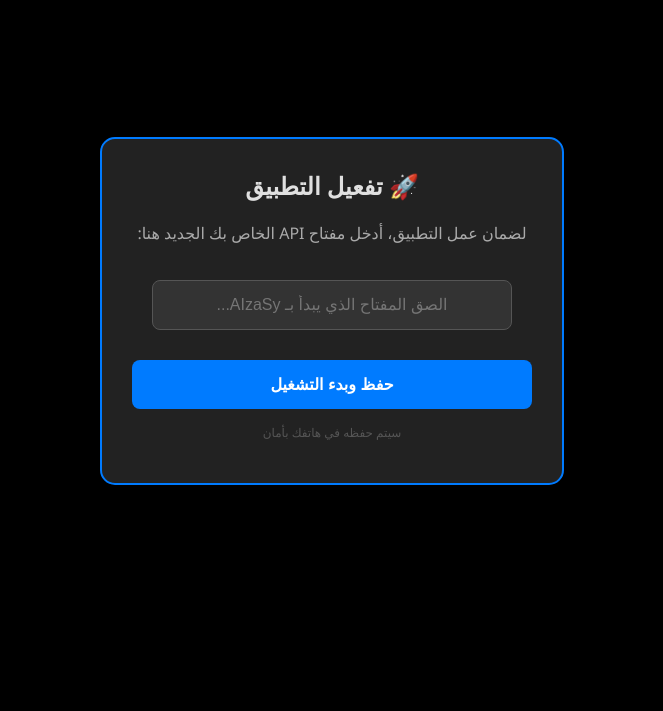
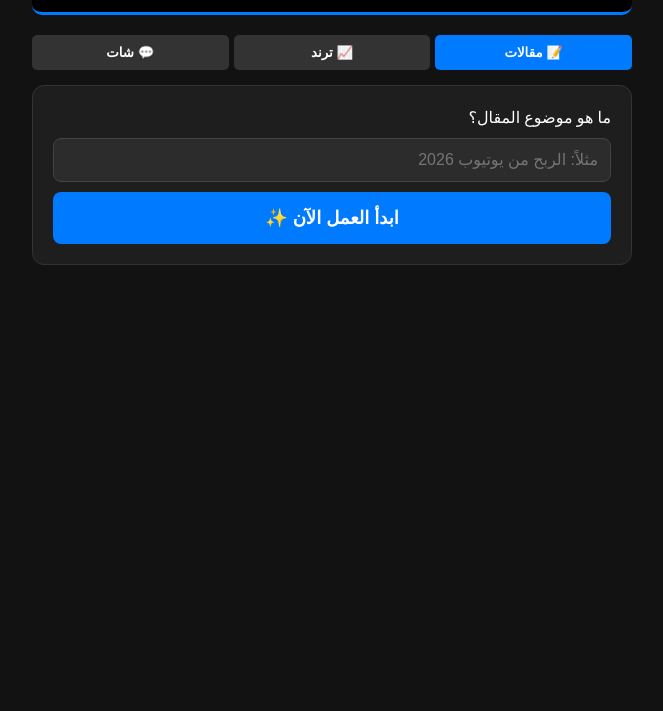
Before and after one commit to sal3023/youtube-studio-p, a plain HTML site: page index.html in a window 1280 px wide. Shown: the part 89-800 px from the top of the page, without its empty margins (308-971 px from the left). Drawn offline with Linux system fonts and the light colour scheme.

Commit message:
Update index.html

```diff
--- a/index.html
+++ b/index.html
@@ -3,175 +3,97 @@
 <head>
     <meta charset="UTF-8">
     <meta name="viewport" content="width=device-width, initial-scale=1.0">
-    <title>S.M Studio Pro</title>
+    <title>S.M Studio Pro - لوحة التحكم</title>
     <style>
-        :root { --main: #007bff; --bg: #121212; --dark: #1e1e1e; --text: #e0e0e0; }
-        body { font-family: 'Segoe UI', sans-serif; background: var(--bg); color: var(--text); margin: 0; display: flex; flex-direction: column; height: 100vh; overflow: hidden; }
-
-        /* شاشة الترحيب وإدخال المفتاح */
-        #loginScreen { position: fixed; top: 0; left: 0; width: 100%; height: 100%; background: #000; z-index: 9999; display: flex; flex-direction: column; justify-content: center; align-items: center; padding: 20px; box-sizing: border-box; }
-        .login-box { background: #222; padding: 30px; border-radius: 15px; border: 2px solid var(--main); width: 100%; max-width: 400px; text-align: center; }
-        .login-input { width: 90%; padding: 15px; margin: 20px 0; background: #333; border: 1px solid #555; color: #fff; border-radius: 8px; font-size: 16px; text-align: center; }
-
-        /* التصميم العام */
-        header { background: #000; padding: 15px; text-align: center; border-bottom: 2px solid var(--main); display: flex; justify-content: space-between; align-items: center; }
-        .reset-btn { background: none; border: none; font-size: 1.2rem; cursor: pointer; }
-
-        .nav { display: flex; background: #222; }
-        .nav-btn { flex: 1; padding: 15px; background: none; border: none; color: #888; border-bottom: 3px solid transparent; font-weight: bold; }
-        .nav-btn.active { color: var(--main); border-bottom-color: var(--main); }
-
-        .page { flex: 1; padding: 20px; overflow-y: auto; display: none; }
-        .page.active { display: block; }
-
-        .card { background: var(--dark); padding: 20px; border-radius: 10px; border: 1px solid #333; }
-        input, select, textarea { width: 100%; padding: 12px; margin-bottom: 10px; background: #2c2c2c; border: 1px solid #444; color: #fff; border-radius: 5px; box-sizing: border-box; }
-        button.action { width: 100%; padding: 15px; background: var(--main); color: #fff; border: none; border-radius: 8px; font-weight: bold; font-size: 16px; margin-top: 10px; }
-        .result { margin-top: 20px; background: #252525; padding: 15px; border-radius: 8px; border-right: 4px solid var(--main); min-height: 50px; line-height: 1.6; white-space: pre-wrap; }
+        :root { --main: #007bff; --bg: #121212; --card: #1e1e1e; --text: #ffffff; }
+        body { font-family: 'Segoe UI', sans-serif; background: var(--bg); color: var(--text); margin: 0; padding: 15px; text-align: center; }
+        .container { max-width: 600px; margin: auto; }
+        header { background: #000; padding: 15px; border-radius: 10px; border-bottom: 3px solid var(--main); margin-bottom: 20px; }
+        .tab-box { display: flex; gap: 5px; margin-bottom: 15px; }
+        .tab-btn { flex: 1; padding: 10px; background: #333; border: none; color: white; cursor: pointer; border-radius: 5px; font-weight: bold; }
+        .tab-btn.active { background: var(--main); }
+        .panel { background: var(--card); padding: 20px; border-radius: 12px; border: 1px solid #333; text-align: right; }
+        input, textarea { width: 100%; padding: 12px; margin: 10px 0; background: #2c2c2c; border: 1px solid #444; color: white; border-radius: 8px; box-sizing: border-box; font-size: 16px; }
+        button.main-btn { width: 100%; padding: 15px; background: var(--main); color: white; border: none; border-radius: 8px; font-weight: bold; font-size: 18px; cursor: pointer; }
+        #res { margin-top: 20px; padding: 15px; background: #252525; border-radius: 8px; line-height: 1.6; white-space: pre-wrap; border-right: 4px solid var(--main); display: none; }
     </style>
 </head>
 <body>
 
-    <div id="loginScreen">
-        <div class="login-box">
-            <h2 style="margin-top:0">🚀 تفعيل التطبيق</h2>
-            <p style="color:#aaa;">لضمان عمل التطبيق، أدخل مفتاح API الخاص بك الجديد هنا:</p>
-            <input type="text" id="apiKeyInput" class="login-input" placeholder="الصق المفتاح الذي يبدأ بـ AIzaSy...">
-            <button class="action" onclick="saveAndStart()">حفظ وبدء التشغيل</button>
-            <p style="font-size:12px; margin-top:15px; color:#555;">سيتم حفظه في هاتفك بأمان</p>
+    <div class="container">
+        <header>
+            <h1 style="margin:0; font-size: 1.5rem;">S.M Studio Pro 🚀</h1>
+            <p style="margin:5px 0 0; font-size: 0.8rem; color: #888;">الذكاء الاصطناعي بين يديك</p>
+        </header>
+
+        <div class="tab-box">
+            <button class="tab-btn active" onclick="setMode('blog')">📝 مقالات</button>
+            <button class="tab-btn" onclick="setMode('trend')">📈 ترند</button>
+            <button class="tab-btn" onclick="setMode('chat')">💬 شات</button>
         </div>
-    </div>
 
-    <header>
-        <button class="reset-btn" onclick="resetApp()">⚙️</button>
-        <h3>S.M Studio Pro</h3>
-        <div style="width:30px"></div>
-    </header>
-
-    <div class="nav">
-        <button class="nav-btn active" onclick="go('blog')">مقال</button>
-        <button class="nav-btn" onclick="go('trend')">ترند</button>
-        <button class="nav-btn" onclick="go('chat')">شات</button>
-    </div>
-
-    <div id="blog" class="page active">
-        <div class="card">
-            <h3 style="margin-top:0">كاتب المقالات</h3>
-            <input type="text" id="blogTitle" placeholder="عنوان المقال...">
-            <button class="action" onclick="askGemini('blog')">✍️ كتابة المقال</button>
-            <div id="blogRes" class="result">النتيجة ستظهر هنا...</div>
-        </div>
-    </div>
-
-    <div id="trend" class="page">
-        <div class="card">
-            <h3 style="margin-top:0">تحليل الترند</h3>
-            <input type="text" id="trendTitle" placeholder="المجال (مثلاً: الأخبار)...">
-            <button class="action" onclick="askGemini('trend')">📊 تحليل</button>
-            <div id="trendRes" class="result">النتيجة ستظهر هنا...</div>
-        </div>
-    </div>
-
-    <div id="chat" class="page">
-        <div class="card">
-            <div id="chatLog" class="result" style="height:300px; overflow-y:scroll; margin-bottom:15px;">مرحباً بك</div>
-            <input type="text" id="chatMsg" placeholder="اكتب رسالتك...">
-            <button class="action" onclick="askGemini('chat')">إرسال</button>
+        <div class="panel">
+            <div id="input-area">
+                <label id="label">ما هو موضوع المقال؟</label>
+                <input type="text" id="userInput" placeholder="مثلاً: الربح من يوتيوب 2026">
+            </div>
+            <button class="main-btn" onclick="startAction()">ابدأ العمل الآن ✨</button>
+            <div id="res"></div>
         </div>
     </div>
 
     <script>
-        let API_KEY = localStorage.getItem("my_gemini_key");
+        // المفتاح الذي أرسلته تم وضعه هنا بنجاح
+        const MY_API_KEY = "AIzaSyBObU3x9BNJB9hS0G0rML4D6bCzl2cfdgI";
+        let currentMode = 'blog';
 
-        // التأكد من وجود المفتاح عند الفتح
-        if (API_KEY && API_KEY.length > 20) {
-            document.getElementById('loginScreen').style.display = 'none';
+        function setMode(mode) {
+            currentMode = mode;
+            document.querySelectorAll('.tab-btn').forEach(b => b.classList.remove('active'));
+            event.target.classList.add('active');
+
+            const labels = {
+                'blog': 'ما هو موضوع المقال الذي تريد كتابته؟',
+                'trend': 'عن أي مجال تريد تحليل الترند؟',
+                'chat': 'اكتب أي سؤال للذكاء الاصطناعي:'
+            };
+            document.getElementById('label').innerText = labels[mode];
         }
 
-        function saveAndStart() {
-            const key = document.getElementById('apiKeyInput').value.trim();
-            if (key.length < 20) {
-                alert("❌ المفتاح قصير جداً! تأكد من نسخه كاملاً.");
-                return;
-            }
-            localStorage.setItem("my_gemini_key", key);
-            API_KEY = key;
-            document.getElementById('loginScreen').style.display = 'none';
-            alert("✅ تم التفعيل بنجاح!");
-        }
+        async function startAction() {
+            const input = document.getElementById('userInput').value.trim();
+            const resBox = document.getElementById('res');
 
-        function resetApp() {
-            if(confirm("هل تريد تغيير مفتاح API؟")) {
-                localStorage.removeItem("my_gemini_key");
-                location.reload();
-            }
-        }
+            if (!input) return alert("الرجاء كتابة شيء أولاً!");
 
-        function go(id) {
-            document.querySelectorAll('.page').forEach(p => p.classList.remove('active'));
-            document.querySelectorAll('.nav-btn').forEach(b => b.classList.remove('active'));
-            document.getElementById(id).classList.add('active');
-            event.target.classList.add('active');
-        }
+            resBox.style.display = "block";
+            resBox.innerText = "⏳ جاري التفكير والعمل... يرجى الانتظار...";
 
-        async function askGemini(type) {
-            if (!API_KEY) { location.reload(); return; }
-
-            let prompt = "", outputId = "";
-
-            if (type === 'blog') {
-                const topic = document.getElementById('blogTitle').value;
-                if(!topic) return;
-                prompt = `اكتب مقالاً طويلاً واحترافياً (SEO) بعنوان: ${topic}`;
-                outputId = 'blogRes';
-            }
-            else if (type === 'trend') {
-                const topic = document.getElementById('trendTitle').value;
-                if(!topic) return;
-                prompt = `أعطني تحليل ترند وأفكار يوتيوب ناجحة في مجال: ${topic}`;
-                outputId = 'trendRes';
-            }
-            else if (type === 'chat') {
-                const msg = document.getElementById('chatMsg').value;
-                if(!msg) return;
-                prompt = msg;
-                document.getElementById('chatLog').innerHTML += `<br><b>أنت:</b> ${msg}`;
-                document.getElementById('chatMsg').value = '';
-                outputId = 'chatLog';
-            }
-
-            const outBox = document.getElementById(outputId);
-            if(type !== 'chat') outBox.innerText = "⏳ جاري الاتصال...";
+            let finalPrompt = "";
+            if (currentMode === 'blog') finalPrompt = `اكتب مقالاً طويلاً ومنسقاً (SEO) حول: ${input}`;
+            else if (currentMode === 'trend') finalPrompt = `أعطني تحليل ترند وأفكار فيديوهات يوتيوب قوية لمجال: ${input}`;
+            else finalPrompt = input;
 
             try {
-                // نستخدم موديل gemini-1.5-flash لأنه الأسرع والأحدث
-                const response = await fetch(`https://generativelanguage.googleapis.com/v1beta/models/gemini-1.5-flash:generateContent?key=${API_KEY}`, {
+                // استخدام الرابط المستقر v1 لضمان عدم حدوث خطأ Not Found
+                const url = `https://generativelanguage.googleapis.com/v1/models/gemini-1.5-flash:generateContent?key=${MY_API_KEY}`;
+
+                const response = await fetch(url, {
                     method: "POST",
                     headers: { "Content-Type": "application/json" },
-                    body: JSON.stringify({ contents: [{ parts: [{ text: prompt }] }] })
+                    body: JSON.stringify({ contents: [{ parts: [{ text: finalPrompt }] }] })
                 });
 
                 const data = await response.json();
 
                 if (data.error) {
-                    if(type !== 'chat') outBox.innerText = "❌ خطأ في المفتاح: " + data.error.message;
-                    else outBox.innerHTML += `<br><b style="color:red">خطأ: ${data.error.message}</b>`;
-
-                    // إذا كان الخطأ بسبب المفتاح، نعيد فتح شاشة الإدخال
-                    if(data.error.message.includes("API key")) {
-                        alert("المفتاح غير صحيح! أعد إدخاله.");
-                        resetApp();
-                    }
+                    resBox.innerHTML = `<b style="color:red">❌ خطأ:</b> ${data.error.message}`;
                 } else {
-                    const text = data.candidates[0].content.parts[0].text;
-                    if(type !== 'chat') outBox.innerHTML = text.replace(/\n/g, '<br>');
-                    else {
-                        outBox.innerHTML += `<br><b>Bot:</b> ${text}<hr>`;
-                        outBox.scrollTop = outBox.scrollHeight;
-                    }
+                    const output = data.candidates[0].content.parts[0].text;
+                    resBox.innerText = output;
                 }
             } catch (e) {
-                outBox.innerText = "❌ خطأ في الاتصال! تأكد من الإنترنت.";
+                resBox.innerText = "❌ حدث خطأ في الاتصال. تأكد من الإنترنت وحاول مجدداً.";
             }
         }
     </script>
```
